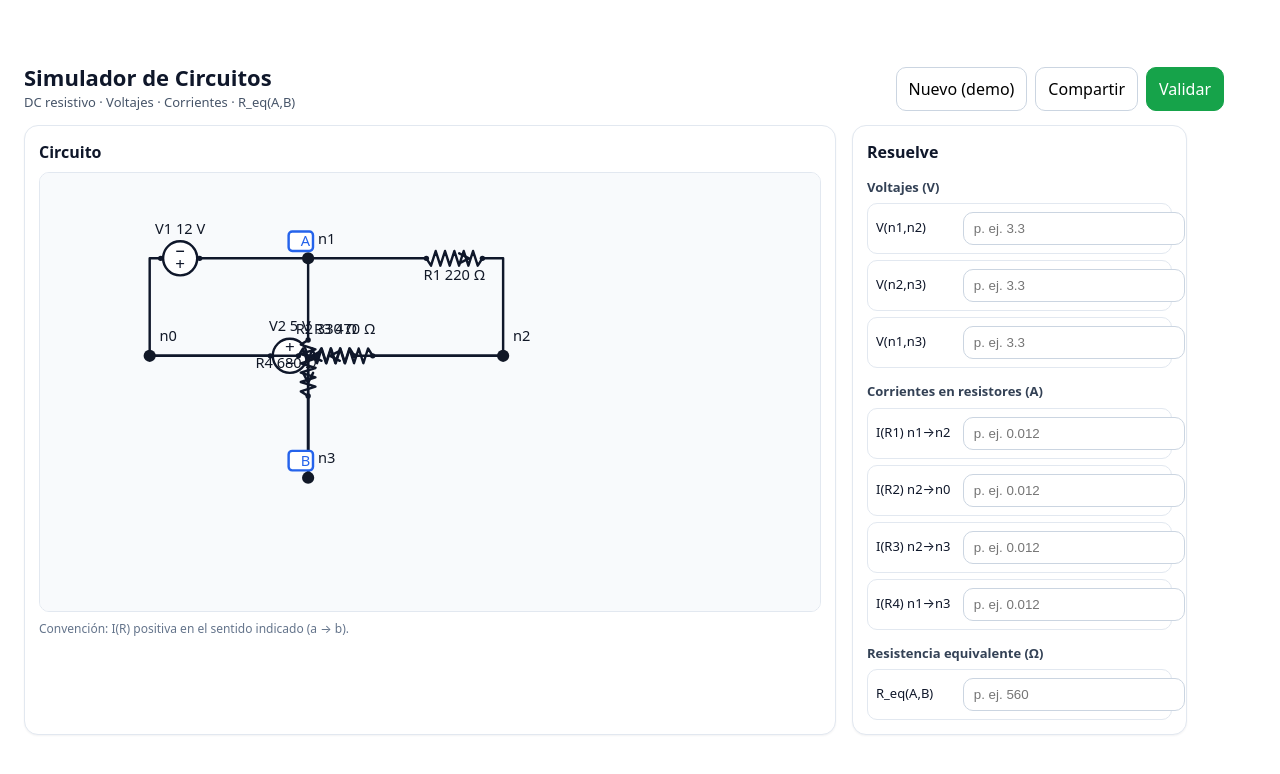
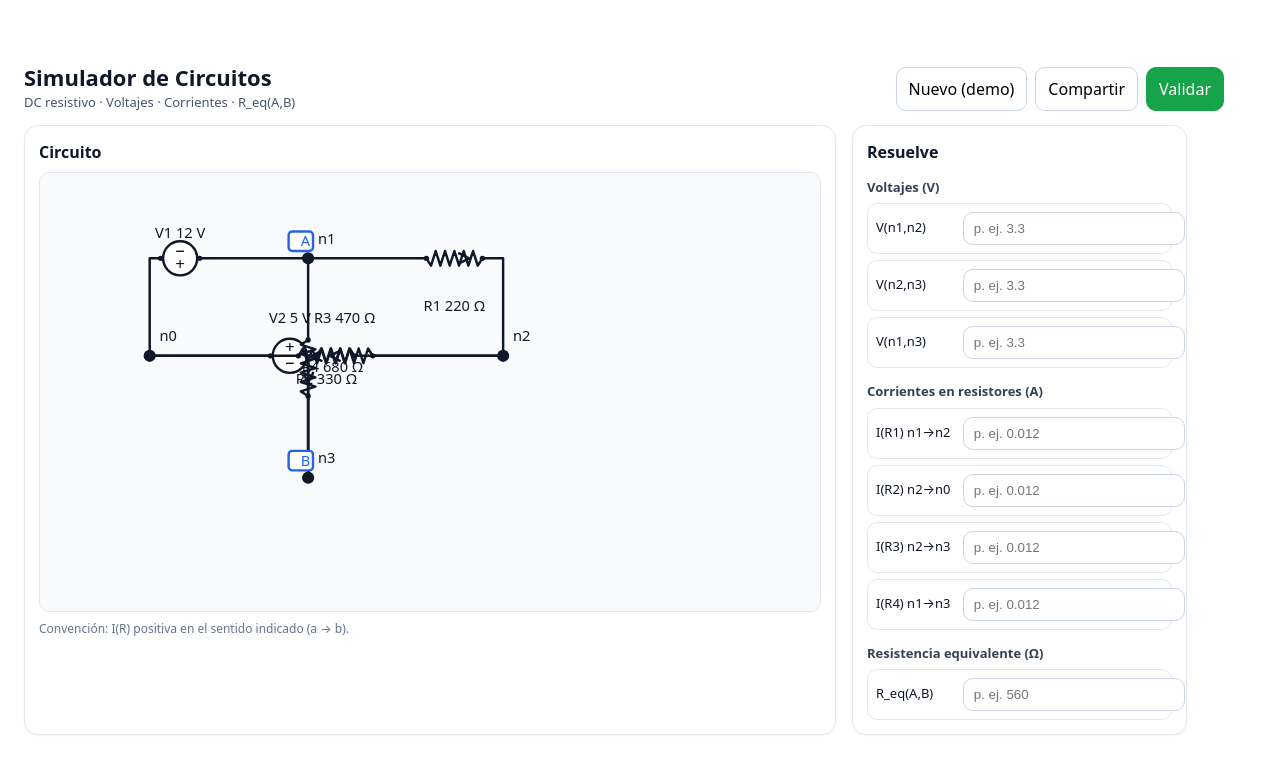
Before and after one commit to AngelPineiro-USC/circuits, a React (Vite) app: page / in a window 1280 px wide. Shown: the top 774 px of the page. Built offline with nearby package versions, Linux system fonts and the light colour scheme.

Commit message:
fix(render): reduce label collisions in schematic

```diff
--- a/src/core/render/svg.ts
+++ b/src/core/render/svg.ts
@@ -51,7 +51,24 @@ function text(p: Point, t: string, dy = -10): string {
 }
 
 function elementLabel(p: Point, t: string): string {
-  return `<text x="${p.x}" y="${p.y}" font-family="ui-sans-serif, system-ui" font-size="12" fill="#111827" text-anchor="middle">${t}</text>`;
+  return `<text x="${p.x}" y="${p.y}" font-family="ui-sans-serif, system-ui" font-size="12" fill="#111827" text-anchor="middle" dominant-baseline="middle">${t}</text>`;
+}
+
+function hashStr(s: string): number {
+  let h = 2166136261;
+  for (let i = 0; i < s.length; i++) {
+    h ^= s.charCodeAt(i);
+    h = Math.imul(h, 16777619);
+  }
+  return h >>> 0;
+}
+
+function labelOffset(id: string, dir: Point): { dx: number; dy: number } {
+  const h = hashStr(id);
+  const sign = h % 2 === 0 ? 1 : -1;
+  const mag = 20 + ((h >>> 1) % 3) * 10; // 20, 30, 40
+  const n = normalize({ x: -dir.y, y: dir.x });
+  return { dx: n.x * mag * sign, dy: n.y * mag * sign };
 }
 
 function dist(a: Point, b: Point): number {
@@ -218,9 +235,9 @@ export function renderCircuitSvg(circuit: Circuit, opts: RenderOptions = {}): st
       // Current direction arrow (convention: a → b) near the symbol.
       body += arrow(c.p, c.dir);
 
-      // Label slightly off the wire.
-      const n = { x: -c.dir.y, y: c.dir.x };
-      body += elementLabel({ x: c.p.x + n.x * 18, y: c.p.y + n.y * 18 }, `${r.id}  ${r.ohms} Ω`);
+      // Label offset (deterministic) to reduce collisions when multiple elements meet near a node.
+      const off = labelOffset(r.id, c.dir);
+      body += elementLabel({ x: c.p.x + off.dx, y: c.p.y + off.dy }, `${r.id}  ${r.ohms} Ω`);
 
       // Small junction markers at symbol endpoints to make the break clear.
       body += circle(s1.p, 2.2, "#0f172a");
@@ -240,11 +257,12 @@ export function renderCircuitSvg(circuit: Circuit, opts: RenderOptions = {}): st
       body += `<circle cx="${c.p.x}" cy="${c.p.y}" r="14" fill="#fff" stroke="#0f172a" stroke-width="2" />`;
 
       // Polarity inside the symbol (a is +, b is -).
-      const n = { x: -c.dir.y, y: c.dir.x };
+      const n = normalize({ x: -c.dir.y, y: c.dir.x });
       body += `<text x="${c.p.x - n.x * 6}" y="${c.p.y - n.y * 6}" font-size="14" fill="#0f172a" text-anchor="middle" dominant-baseline="middle">+</text>`;
       body += `<text x="${c.p.x + n.x * 6}" y="${c.p.y + n.y * 6}" font-size="14" fill="#0f172a" text-anchor="middle" dominant-baseline="middle">−</text>`;
 
-      body += elementLabel({ x: c.p.x, y: c.p.y - 20 }, `${v.id}  ${v.volts} V`);
+      const off = labelOffset(v.id, c.dir);
+      body += elementLabel({ x: c.p.x + off.dx, y: c.p.y + off.dy }, `${v.id}  ${v.volts} V`);
 
       body += circle(s1.p, 2.2, "#0f172a");
       body += circle(s2.p, 2.2, "#0f172a");
@@ -262,7 +280,8 @@ export function renderCircuitSvg(circuit: Circuit, opts: RenderOptions = {}): st
 
       body += `<circle cx="${c.p.x}" cy="${c.p.y}" r="14" fill="#fff" stroke="#0f172a" stroke-width="2" />`;
       body += arrow({ x: c.p.x - c.dir.x * 6, y: c.p.y - c.dir.y * 6 }, c.dir, 8);
-      body += elementLabel({ x: c.p.x, y: c.p.y - 20 }, `${s.id}  ${s.amps} A`);
+      const off = labelOffset(s.id, c.dir);
+      body += elementLabel({ x: c.p.x + off.dx, y: c.p.y + off.dy }, `${s.id}  ${s.amps} A`);
 
       body += circle(s1.p, 2.2, "#0f172a");
       body += circle(s2.p, 2.2, "#0f172a");
```
